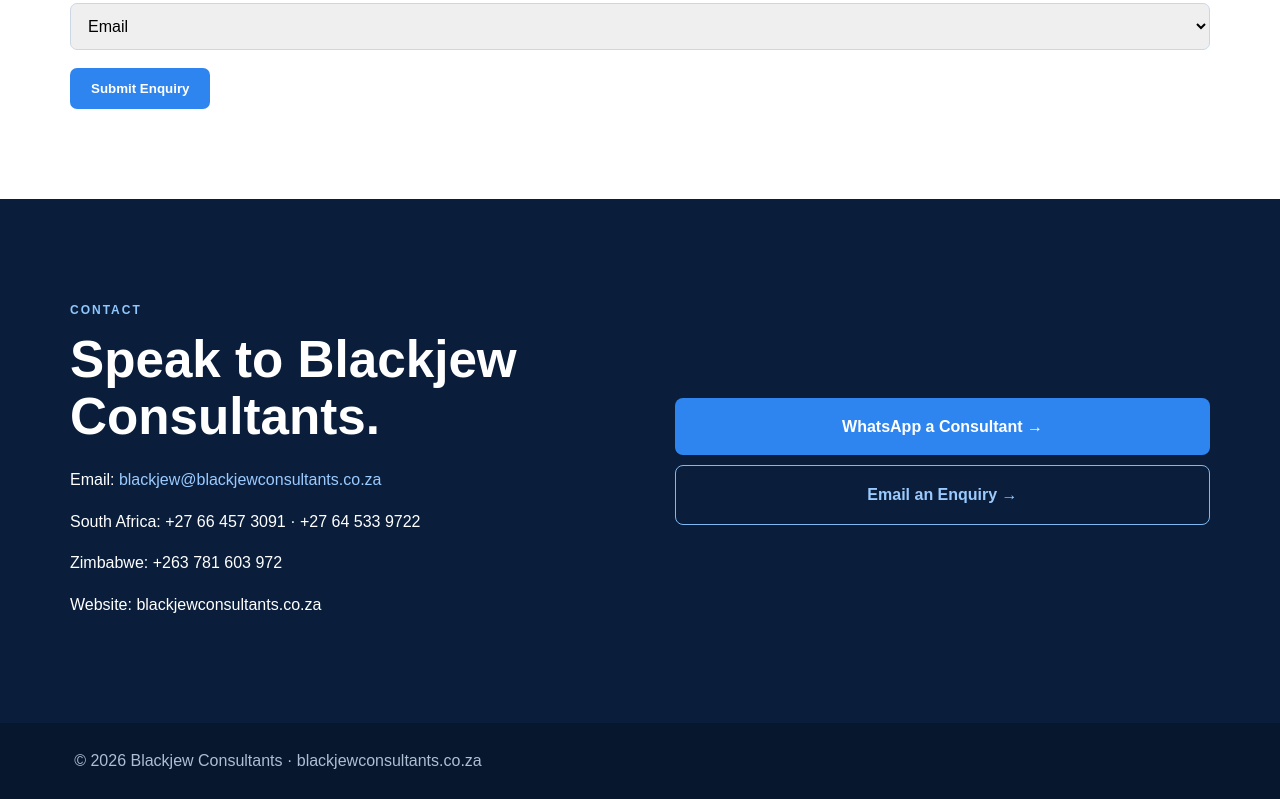
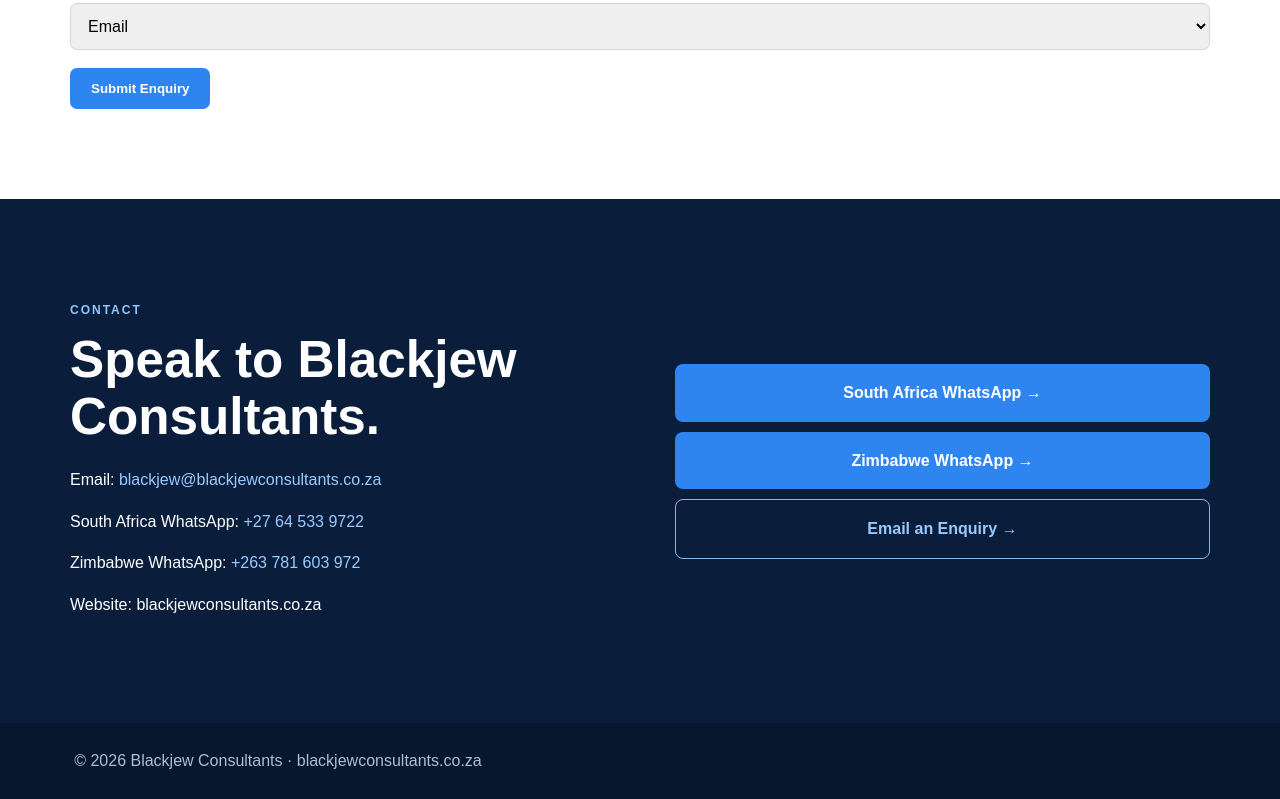
Before and after one commit to beaven-maker/blackjew-ai-platform, a website: page public/index.html in a window 1280 px wide. Shown: the part 3615-4414 px from the top of the page. Drawn offline with Linux system fonts and the light colour scheme.

Commit message:
Update Blackjew contact numbers and WhatsApp links

```diff
--- a/public/index.html
+++ b/public/index.html
@@ -12,5 +12,5 @@
 </div></div></section>
 <section id="ai" class="section ai"><div class="wrap"><div class="top"><div><p class="eyebrow">BLACKJEW AI</p><h2>Ask a business question.</h2><p>When you're ready to engage us, the AI can collect your enquiry details.</p></div><span class="pill">● AI READY</span></div><div id="chat" class="chat"><div class="msg bot">Hello. I’m Blackjew AI. Tell me what you need help with.</div></div><form id="chatForm"><input id="chatInput" placeholder="Ask about a Blackjew service or business challenge…" required><button>Send</button></form><div class="quick"><button data-q="I want company registration assistance.">Registration</button><button data-q="I need a business website.">Website</button><button data-q="I need IT services.">IT</button><button data-q="I need taxation support.">Tax</button><button data-q="I need staff recruitment.">Recruitment</button><button data-q="I need outsourcing.">Outsourcing</button><button data-q="I need business consulting.">Consulting</button></div></div></section>
 <section id="enquiry" class="section"><div class="wrap"><p class="eyebrow">CLIENT ENQUIRY</p><h2>Tell us what you need.</h2><p class="intro">Submit a business enquiry and we'll prepare it for follow-up. Do not include passwords, banking PINs or other unnecessary confidential credentials.</p><form id="leadForm" class="lead-form"><div><label>Name *</label><input name="name" required></div><div><label>Business / Company</label><input name="company"></div><div><label>Email *</label><input type="email" name="email" required></div><div><label>Phone / WhatsApp</label><input name="phone"></div><div><label>Country *</label><input name="country" placeholder="e.g. Zimbabwe" required></div><div><label>Service *</label><select name="service" required><option value="">Select service</option><option>Company Registration</option><option>Website Building</option><option>Information Technology</option><option>Taxation Support</option><option>Staff Recruitment</option><option>Outsourcing</option><option>Business Consulting</option></select></div><div class="wide"><label>What do you need help with? *</label><textarea name="message" rows="5" required></textarea></div><div class="wide"><label>Preferred contact method</label><select name="preferred"><option>Email</option><option>WhatsApp</option><option>Phone</option></select></div><button class="button wide">Submit Enquiry</button></form><div id="leadResult"></div></div></section>
-<section id="contact" class="section dark"><div class="wrap contact"><div><p class="eyebrow">CONTACT</p><h2>Speak to Blackjew Consultants.</h2><p>Email: <a href="mailto:blackjew@blackjewconsultants.co.za">blackjew@blackjewconsultants.co.za</a></p><p>South Africa: +27 66 457 3091 · +27 64 533 9722</p><p>Zimbabwe: +263 781 603 972</p><p>Website: blackjewconsultants.co.za</p></div><div><a class="whatsapp" target="_blank" href="https://wa.me/27664573091?text=Hello%20Blackjew%20Consultants%2C%20I%20would%20like%20to%20make%20an%20enquiry.">WhatsApp a Consultant →</a><a class="email" href="mailto:blackjew@blackjewconsultants.co.za?subject=Blackjew%20Consultants%20Enquiry">Email an Enquiry →</a></div></div></section>
+<section id="contact" class="section dark"><div class="wrap contact"><div><p class="eyebrow">CONTACT</p><h2>Speak to Blackjew Consultants.</h2><p>Email: <a href="mailto:blackjew@blackjewconsultants.co.za">blackjew@blackjewconsultants.co.za</a></p><p>South Africa WhatsApp: <a href="https://wa.me/27645339722" target="_blank" rel="noopener">+27 64 533 9722</a></p><p>Zimbabwe WhatsApp: <a href="https://wa.me/263781603972" target="_blank" rel="noopener">+263 781 603 972</a></p><p>Website: blackjewconsultants.co.za</p></div><div><a class="whatsapp" target="_blank" rel="noopener" href="https://wa.me/27645339722?text=Hello%20Blackjew%20Consultants%2C%20I%20would%20like%20to%20make%20an%20enquiry.">South Africa WhatsApp →</a><a class="whatsapp" target="_blank" rel="noopener" href="https://wa.me/263781603972?text=Hello%20Blackjew%20Consultants%2C%20I%20would%20like%20to%20make%20an%20enquiry.">Zimbabwe WhatsApp →</a><a class="email" href="mailto:blackjew@blackjewconsultants.co.za?subject=Blackjew%20Consultants%20Enquiry">Email an Enquiry →</a></div></div></section>
 <footer><div class="wrap">© 2026 Blackjew Consultants · blackjewconsultants.co.za</div></footer><script src="/app.js?v=mobile-nav-20261021"></script></body></html>
```
